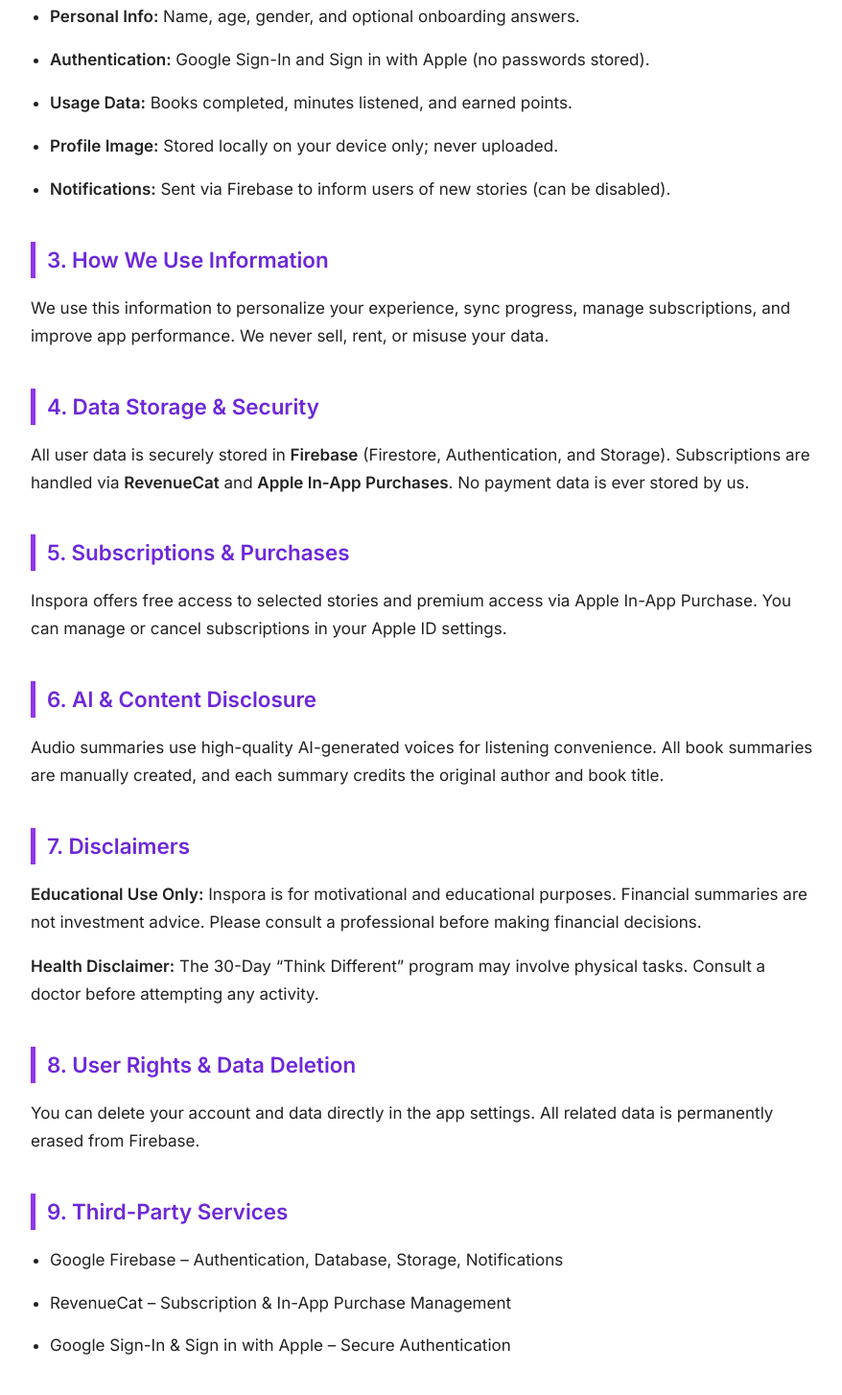
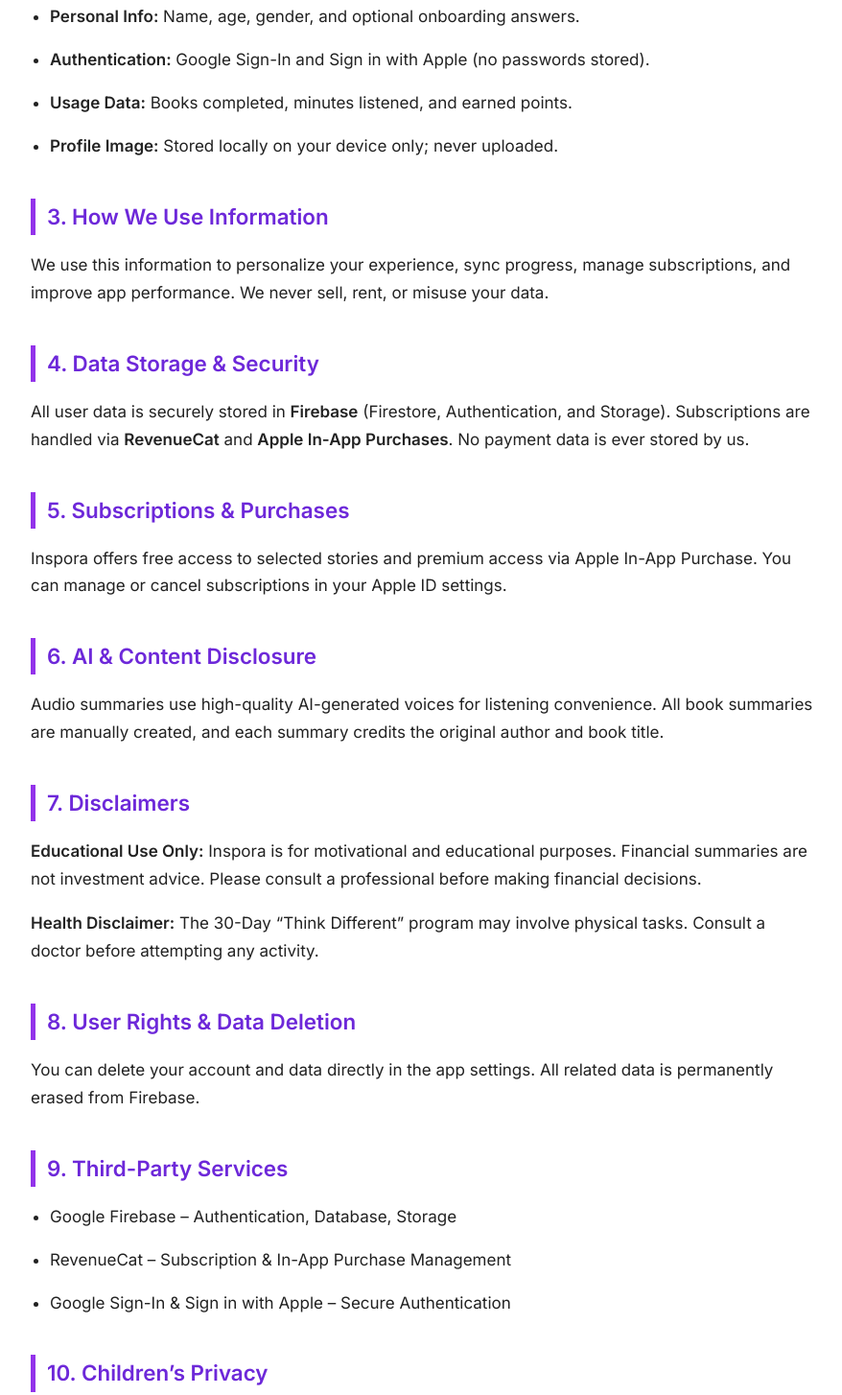
Before and after one commit to MasterMind-78/inspora, a plain HTML site: page index.html in a window 1280 px wide. Shown: the part 635-2089 px from the top of the page at 96% size, without its empty margins (198-1076 px from the left). Drawn offline with Linux system fonts and the light colour scheme.

Commit message:
index.html

```diff
--- a/index.html
+++ b/index.html
@@ -119,7 +119,7 @@
       <li><strong>Authentication:</strong> Google Sign-In and Sign in with Apple (no passwords stored).</li>
       <li><strong>Usage Data:</strong> Books completed, minutes listened, and earned points.</li>
       <li><strong>Profile Image:</strong> Stored locally on your device only; never uploaded.</li>
-      <li><strong>Notifications:</strong> Sent via Firebase to inform users of new stories (can be disabled).</li>
+
     </ul>
 
     <h2>3. How We Use Information</h2>
@@ -165,7 +165,7 @@
 
     <h2>9. Third-Party Services</h2>
     <ul>
-      <li>Google Firebase – Authentication, Database, Storage, Notifications</li>
+      <li>Google Firebase – Authentication, Database, Storage</li>
       <li>RevenueCat – Subscription & In-App Purchase Management</li>
       <li>Google Sign-In & Sign in with Apple – Secure Authentication</li>
     </ul>
```
